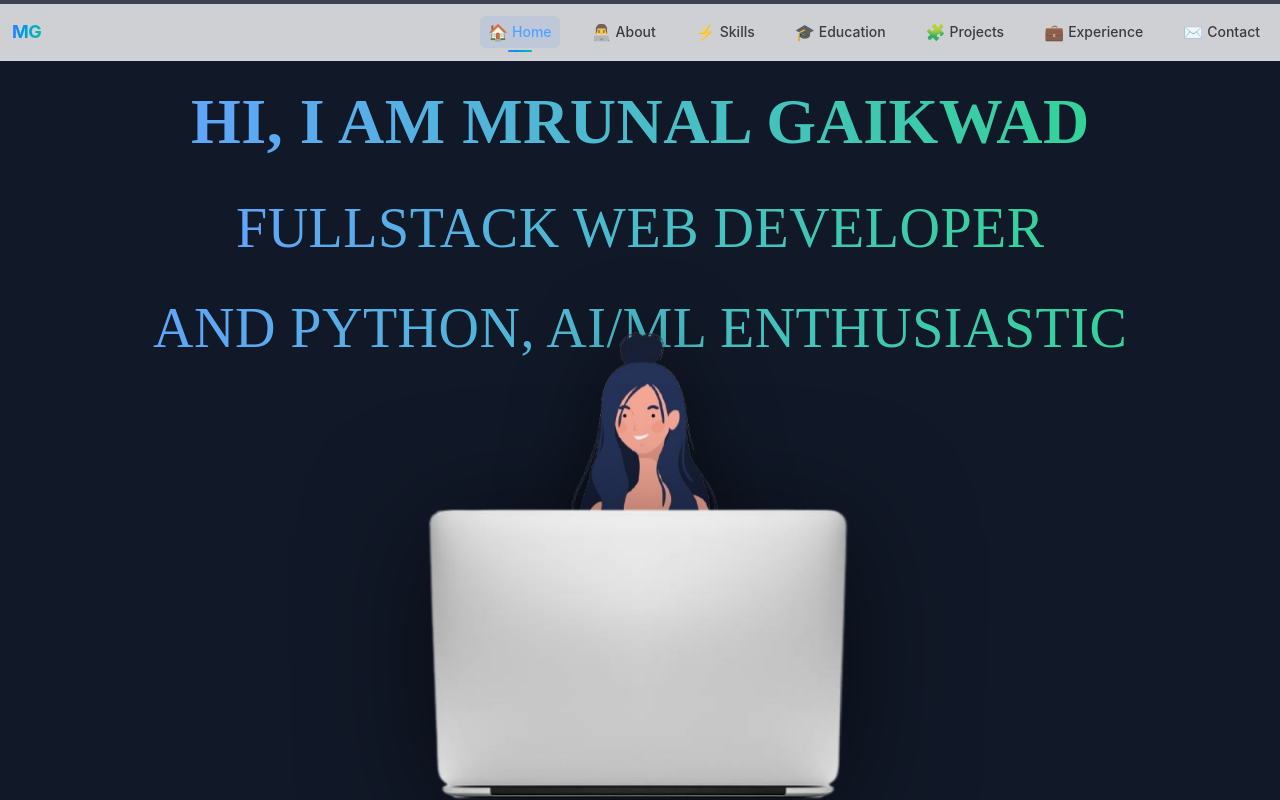
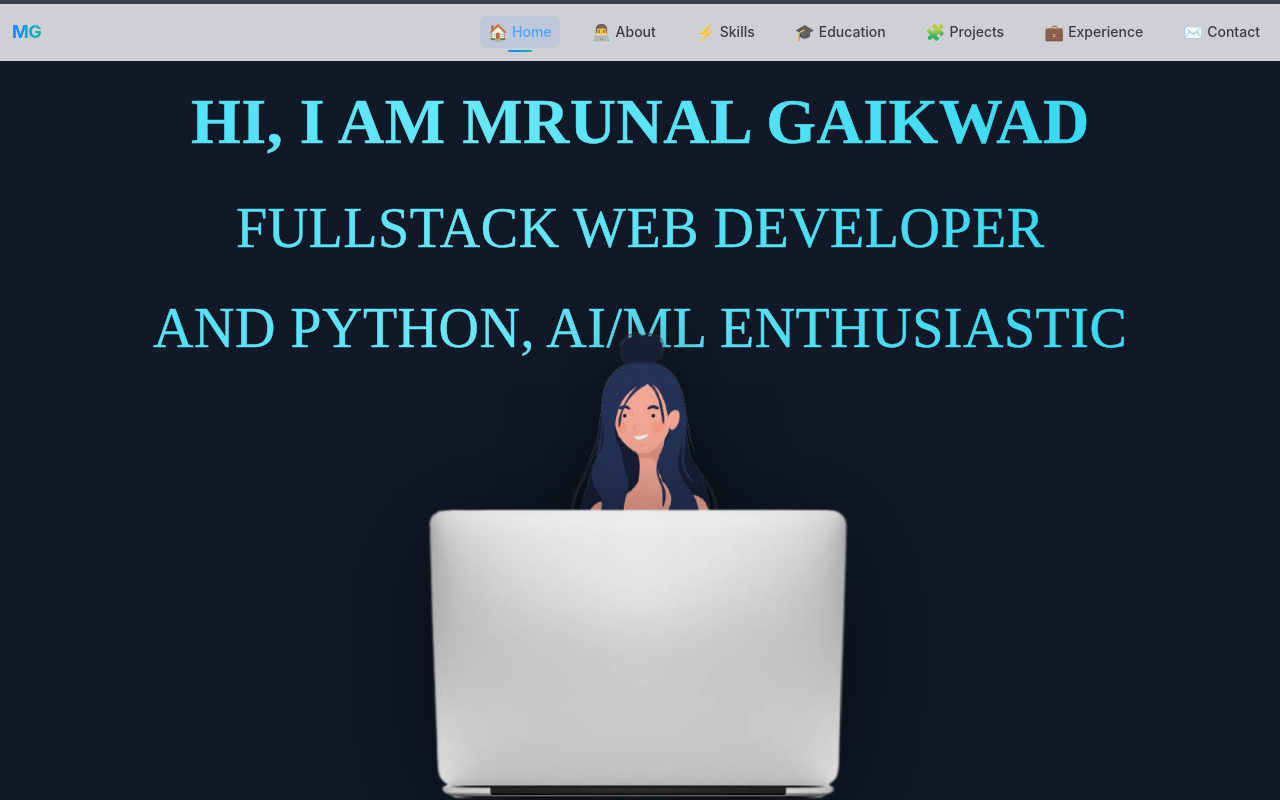
Before and after one commit to Mrunalgaikwad002/Mrunal_Gaikwad-Portfolio, a Next.js app: page / in a window 1280 px wide. Shown: the top 800 px of the page. Built offline with nearby package versions, Linux system fonts and the light colour scheme.

Commit message:
adding links

```diff
--- a/src/app/components/Hero.js
+++ b/src/app/components/Hero.js
@@ -51,6 +51,7 @@ export default function Hero() {
       <div className="mx-auto max-w-6xl px-4 py-24 grid place-items-center">
         <div className="mt-10 w-full">
           <div className="avatar-wrap">
+            {/* Floating tech icons */}
             <img src="/avatar.png" alt="Avatar" className="avatar-img" />
             <img src="/laptop.png" alt="Laptop" className="laptop-img" />
           </div>
--- a/src/app/globals.css
+++ b/src/app/globals.css
@@ -126,6 +126,8 @@ html, body {
   align-items: center;
   padding: 10px 20px 0 20px; /* move text block up */
 }
+
+/* Removed floating tech icons styles */
 .hero-row {
   display: flex;
   gap: 16px;
@@ -205,12 +207,17 @@ html, body {
 .hero-script {
   font-family: 'Great Vibes', 'Allura', 'Alex Brush', cursive !important;
   font-weight: 700 !important;
-  background: linear-gradient(90deg, #60a5fa 0%, #34d399 100%);
+  background: linear-gradient(90deg, #22d3ee 0%, #67e8f9 50%, #22d3ee 100%);
   -webkit-background-clip: text;
   -webkit-text-fill-color: transparent;
   background-clip: text;
   color: transparent;
   letter-spacing: 0.5px;
+  /* subtle enhancements for clarity and appeal */
+  -webkit-text-stroke: 0.5px rgba(255,255,255,0.05);
+  text-shadow: 0 2px 8px rgba(34,211,238,0.22);
+  background-size: 200% 100%;
+  animation: gradientShift 10s ease-in-out infinite;
 }
 
 .hero-row.name-row .hero-script {
```
